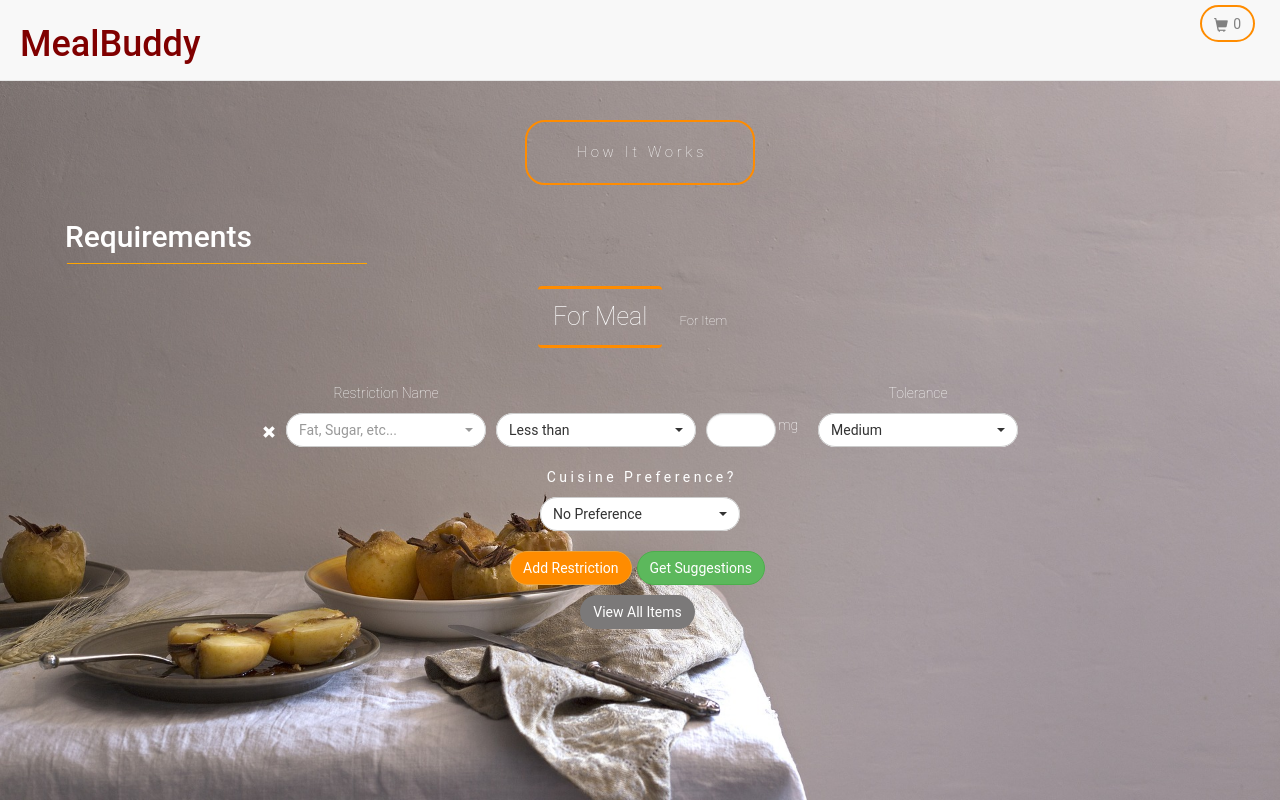
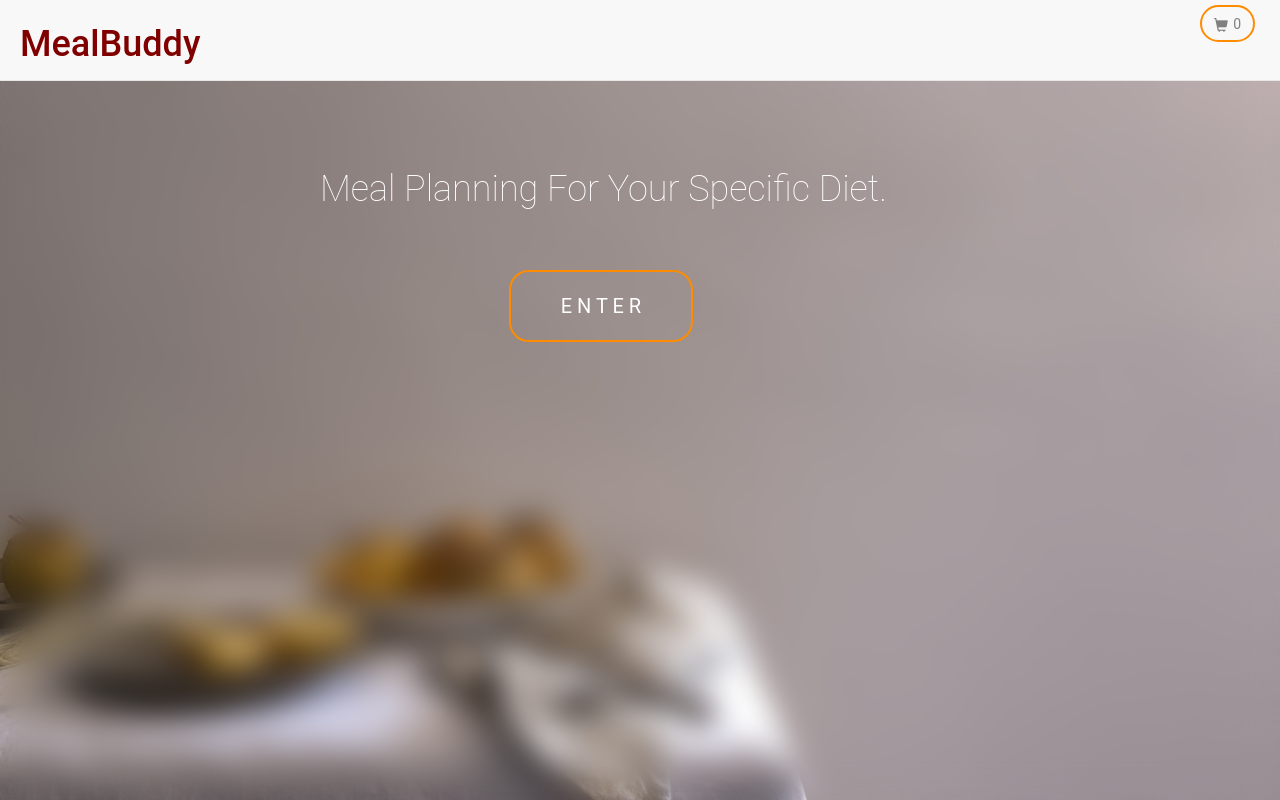
Before and after one commit to prithvisathiya/MealBuddy, a Node server app: page / in a window 1280 px wide. Run offline with Node 20, Linux system fonts and the light colour scheme; some libraries are stand-ins or nearby versions.

Commit message:
splash page,tutorial x, crop images

```diff
--- a/public/javascripts/index.js
+++ b/public/javascripts/index.js
@@ -38,9 +38,15 @@ $(document).ready(function() {
 	$('#how-it-works').click(function(e) {
 		$('#tutorial').fadeIn(800);
 	});
-	$('#closeTutorial').click(function(e) {
+	$('#closeTutorial, #tutorial .fa').click(function(e) {
 		$('#tutorial').fadeOut(800);
 	});
+	$('#splashContainer button').click(function(e) {
+		$('.blurBG').fadeOut(500);
+		$('#splashContainer').fadeOut(500);
+		$('.main').fadeIn(1000);
+	});
+
 	$('#add').click(function(e) {
 		var tr = DOMcreator({name:'tr', classlist:['table-row', 'criteria-row']});
 		//Add remove button
--- a/public/stylesheets/style.css
+++ b/public/stylesheets/style.css
@@ -14,6 +14,27 @@ body {
 	font-size: 14px;
 	font-family: 'Roboto', sans-serif !important;
 	font-weight: 100 !important;
+
+
+}
+
+.blurBG {
+	filter        : blur(15px);
+    -moz-filter   : blur(15px);
+    -webkit-filter: blur(15px);
+    -o-filter     : blur(15px);
+
+    z-index: -1;
+    width: 100%;
+    height: 100%;
+    position: fixed;
+    top:0;
+    left: 0;
+    background-size: cover;
+    background-image: url('../images/food3.jpg');
+	background-position: 0px 0px;              /* <------ */
+    background-repeat: no-repeat;
+    background-attachment: fixed;
 }
 
 nav {
@@ -39,6 +60,34 @@ nav {
 	margin: 0px 0px 0px 5px;
 	vertical-align: middle;
 }
+
+#splashContainer {
+	position: fixed;
+	text-align: center;
+	top: 150px;
+	left:50%;
+	margin-left: -25%;
+	z-index: 10000;
+}
+#splashMsg {
+	font-weight: 100;
+}
+#splashContainer button {
+	border:2px solid darkorange;
+	background-color: rgba(0,0,0,0);
+	margin-top: 50px;
+	margin-bottom: 15px;
+	padding: 20px 50px 20px 50px;
+	color: white;
+	font-size: 20px;
+}
+
+#splashContainer button:hover {
+	color: black;
+    background-color: rgb(255, 255, 255);
+    transition: background .3s ease-in;
+}
+
 input::-webkit-inner-spin-button {
     -webkit-appearance: none;
     margin: 0; /* <-- Apparently some margin are still there even though it's hidden */
@@ -383,3 +432,12 @@ ul {
 	border: 2px solid darkorange;
 	display: none;
 }
+
+#tutorial .fa {
+	float: right;
+	font-size: 20px;
+}
+
+#tutorial .fa:hover {
+	cursor: pointer;
+}
--- a/views/index.jade
+++ b/views/index.jade
@@ -2,6 +2,7 @@ extends layout
 
 block content
   script(src="/javascripts/index.js")
+
   nav.navbar.navbar-default.navbar-fixed-top
     .container-fluid
       h1#MealBuddy MealBuddy
@@ -10,7 +11,11 @@ block content
         p#cartQuantity(style='display:inline-block;') 0
   br
 
-  .main.container-fluid
+  #splashContainer
+    h1#splashMsg Meal Planning For Your Specific Diet.
+    button.btn(type='button') E N T E R
+  .blurBG
+  .main.container-fluid(style='display:none;')
     button#how-it-works H o w &nbsp; I t &nbsp; W o r k s
     div(style='text-align:left')
       h2.display-4.m-b-2 Requirements
@@ -460,6 +465,7 @@ block content
     p#modalNotifyMsg Item <br>been added to your cart!!
     i(style='font-size:70px;').fa.fa-check-circle
   #tutorial
+    i.fa.fa-times-circle
     h4 2 Options
     pre For Meal
     p.
```
Also changed, not shown: public/images/vegetable/spinach.jpg, 3 other files.
